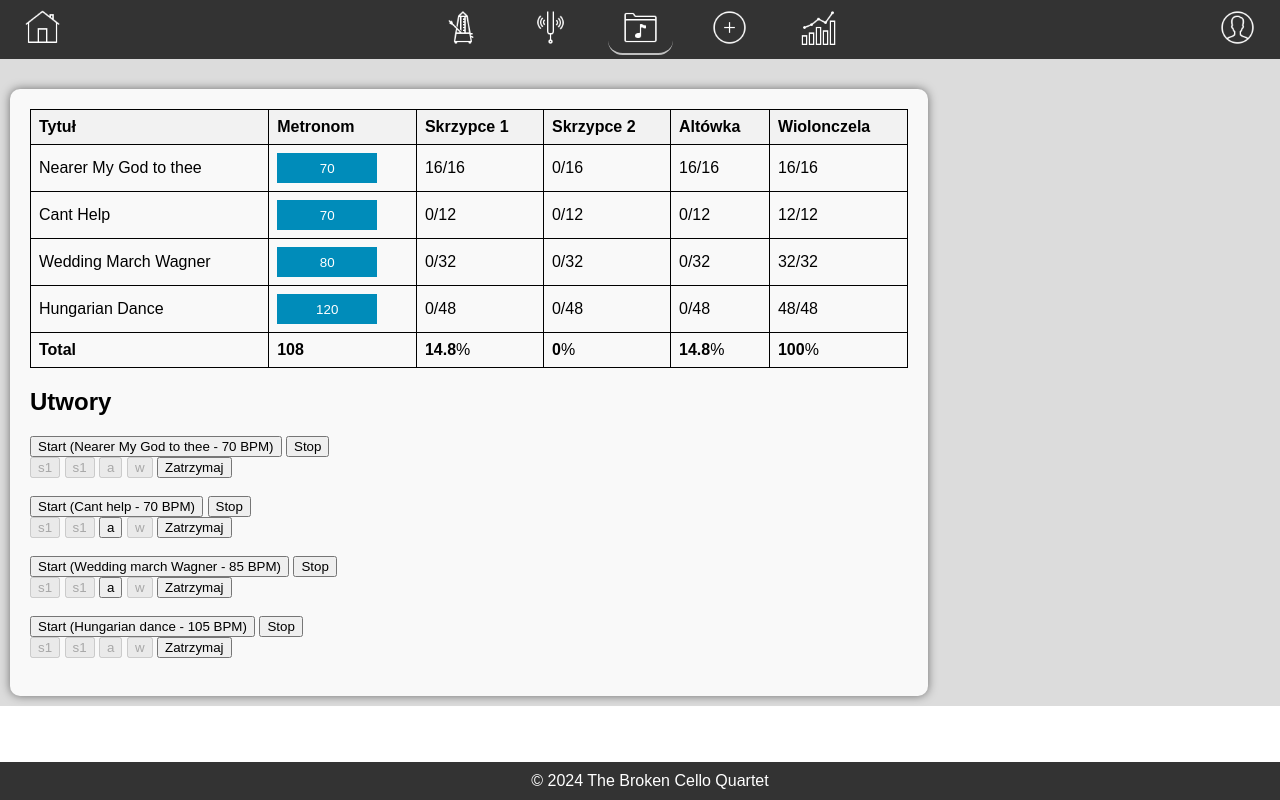
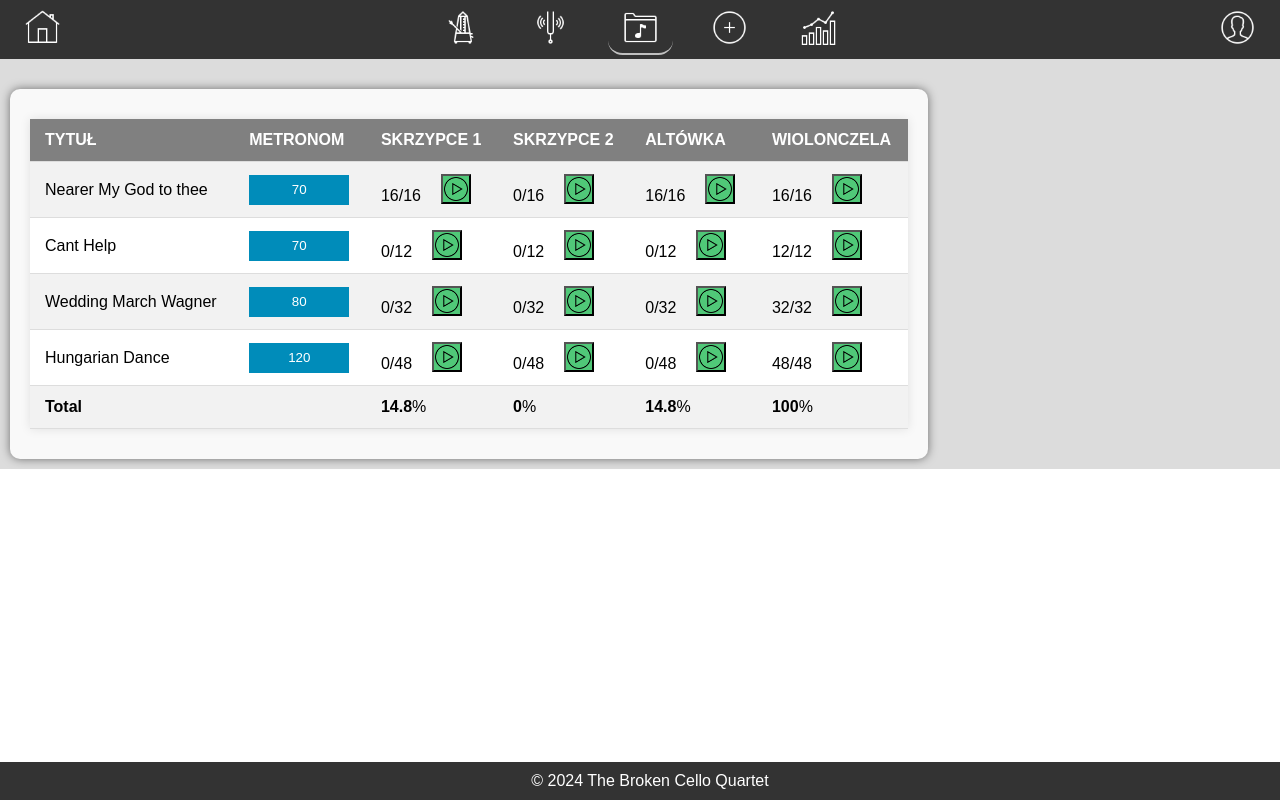
Before and after one commit to arkaddev/quartet, a PHP site: page /songs.php in a window 1280 px wide. Run offline with PHP 8.4, Linux system fonts and the light colour scheme; the visitor is signed in with stand-in values (Sample User, id 1); some libraries are stand-ins or nearby versions.

Commit message:
added music playing to songs.php

```diff
--- a/data/songs.json
+++ b/data/songs.json
@@ -1,5 +1,6 @@
 [
     {
+        "id": 1,
         "title": "Nearer My God to thee",
         "total": 16,
         "tempo": 70,
@@ -9,6 +10,7 @@
         "cello": "16"
     },
     {
+        "id": 2,
         "title": "Cant Help",
         "total": 12,
         "tempo": 70,
@@ -18,6 +20,7 @@
         "cello": "12"
     },
     {
+        "id": 3,
         "title": "Wedding March Wagner",
         "total": 32,
         "tempo": 80,
@@ -27,6 +30,7 @@
         "cello": "32"
     },
     {
+        "id": 4,
         "title": "Hungarian Dance",
         "total": 48,
         "tempo": 120,
--- a/songs.php
+++ b/songs.php
@@ -10,7 +10,7 @@
   <script src="https://cdn.jsdelivr.net/npm/chart.js"></script>
   <script src="https://code.jquery.com/jquery-3.6.0.min.js"></script>
    <style>
-        table {
+        /*table {
             width: 100%;
             border-collapse: collapse;
         }
@@ -21,6 +21,31 @@
         }
         th {
             background-color: #f2f2f2;
+        }*/
+
+     table {
+            border-collapse: collapse;
+            width: 100%;
+            margin: 10px auto;
+            background-color: #fff;
+            box-shadow: 0px 0px 10px rgba(0, 0, 0, 0.1);
+        }
+        th, td {
+            padding: 12px 15px;
+            border-bottom: 1px solid #ddd;
+            text-align: left;
+        }
+        th {
+            background-color: grey;
+            color: white;
+            font-weight: bold;
+            text-transform: uppercase;
+        }
+        tr:nth-child(even) {
+            background-color: #f2f2f2;
+        }
+        tr:hover {
+            background-color: #ddd;
         }
 
      .button-play{
@@ -28,7 +53,7 @@
     height: 30px;
     background-image: url(images/songs/play.png); /* ścieżka do obrazka */
     background-size: cover; /* dostosuj rozmiar obrazka do wymiarów przycisku */
-       background-color: green;
+       background-color: #50C878;
        margin-left: 20px;
        margin-right: 5px;
      }
@@ -159,27 +184,32 @@ echo "<tr><th>Tytuł</th><th>Metronom</th><th>Skrzypce 1</th><th>Skrzypce 2</th>
 
         echo "<tr>";
         echo "<td>" . $piece['title'] . "</td>";
+
         echo "<td> <button onclick='myFunctionTempo(\"".$piece['tempo']."\",\"".$i."\")' class='button-tempo' id='buttonTempo".$i."' name='additionalData' value='someValue'>".$piece['tempo']."</button></td>";
 
         echo "<td>" . $piece['violin1']."/".$piece['total'];
+        echo '<button onclick="playSong(\'' . $piece['id'] . '\', \'violin1\')" class="button-play"></button>';
         if ($instrument == "violin1") {
           echo "<button onclick='myFunction(\"".$piece['title']."\")' class='button-settings' id='myButton".$i."' name='additionalData' value='someValue'></button></td>";
         } else {
             echo "</td>";}
 
         echo "<td>" . $piece['violin2']."/".$piece['total'];
+        echo '<button onclick="playSong(\'' . $piece['id'] . '\', \'violin2\')" class="button-play"></button>';
         if ($instrument == "violin2") {
           echo "<button onclick='myFunction(\"".$piece['title']."\")' class='button-settings' id='myButton".$i."' name='additionalData' value='someValue'></button></td>";
         } else {
             echo "</td>";}
 
         echo "<td>" . $piece['viola']."/".$piece['total'];
+        echo '<button onclick="playSong(\'' . $piece['id'] . '\', \'viola\')" class="button-play"></button>';
        if ($instrument == "viola") {
           echo "<button onclick='myFunction(\"".$piece['title']."\")' class='button-settings' id='myButton".$i."' name='additionalData' value='someValue'></button></td>";
         } else {
             echo "</td>";}
 
         echo "<td>" . $piece['cello']."/".$piece['total'];
+        echo '<button onclick="playSong(\'' . $piece['id'] . '\', \'cello\')" class="button-play"></button>';
         if ($instrument == "cello") {
           echo "<button onclick='myFunctionSettings(\"".$piece['title']."\")' class='button-settings' id='myButton".$i."' name='additionalData' value='someValue'></button></td>";
         } else {
@@ -217,7 +247,8 @@ foreach ($data as $piece) {
 
 echo "<tr>";
 echo "<td><strong>Total</strong></td>";
-echo "<td><strong>$total</strong></td>";
+//echo "<td><strong>$total</strong></td>";
+      echo "<td></td>";
 echo "<td><strong>$p_violin1Total</strong>%</td>";
 echo "<td><strong>$p_violin2Total</strong>%</td>";
 echo "<td><strong>$p_violaTotal</strong>%</td>";
@@ -296,7 +327,10 @@ echo "</table>";
         }
 
 
-
+   function playSong(id,instr) {
+            var audio = document.getElementById(id+instr);
+            audio.play();
+        }
 </script>
 <?php
 if ($_SERVER["REQUEST_METHOD"] == "POST") {
@@ -349,51 +383,9 @@ document.getElementById("myButton1").addEventListener("click", function() {
 });
 
 </script>
-        <h2>Utwory</h2>
 
-        <button onclick="">Start (Nearer My God to thee - 70 BPM)</button>
-        <button onclick="">Stop</button>
-        <br>
-        <button disabled onclick="playSound('audio1')">s1</button>
-        <button disabled onclick="playSound('audio2')">s1</button>
-        <button disabled onclick="playSound('audio3')">a</button>
-        <button disabled onclick="playSound('audio4')">w</button>
-        <button onclick="pauseAudio()">Zatrzymaj</button>
-        <br><br>
-
-        <button onclick="">Start (Cant help - 70 BPM)</button>
-        <button onclick="">Stop</button>
-        <br>
-        <button disabled onclick="playSound('audio5')">s1</button>
-        <button disabled onclick="playSound('audio6')">s1</button>
-        <button onclick="playSound('audio7')">a</button>
-        <button disabled onclick="playSound('audio8')">w</button>
-        <button onclick="pauseAudio()">Zatrzymaj</button>
-        <br><br>
-
-        <button onclick="startMetronome(85)">Start (Wedding march Wagner - 85 BPM)</button>
-        <button onclick="stopMetronome()">Stop</button>
-        <br>
-        <button disabled onclick="playSound('audio9')">s1</button>
-        <button disabled onclick="playSound('audio10')">s1</button>
-        <button onclick="playSound('audio11')">a</button>
-        <button disabled onclick="playSound('audio12')">w</button>
-        <button onclick="pauseAudio()">Zatrzymaj</button>
-        <br><br>
-
-        <button onclick="startMetronome(105)">Start (Hungarian dance - 105 BPM)</button>
-        <button onclick="stopMetronome()">Stop</button>
-        <br>
-        <button disabled onclick="playSound('audio13')">s1</button>
-        <button disabled onclick="playSound('audio14')">s1</button>
-        <button disabled onclick="playSound('audio15')">a</button>
-        <button disabled onclick="playSound('audio16')">w</button>
-        <button onclick="pauseAudio()">Zatrzymaj</button>
-        <br><br>
-
-        <audio id="audio7" src="admin/sounds/altowka cant help.mp3"></audio>
-        <audio id="audio11" src="admin/sounds/altowka wagner.mp3"></audio>
-
+        <audio id="2viola" src="admin/sounds/altowka cant help.mp3"></audio>
+        <audio id="3viola" src="admin/sounds/altowka wagner.mp3"></audio>
 
 
     </div>
```
